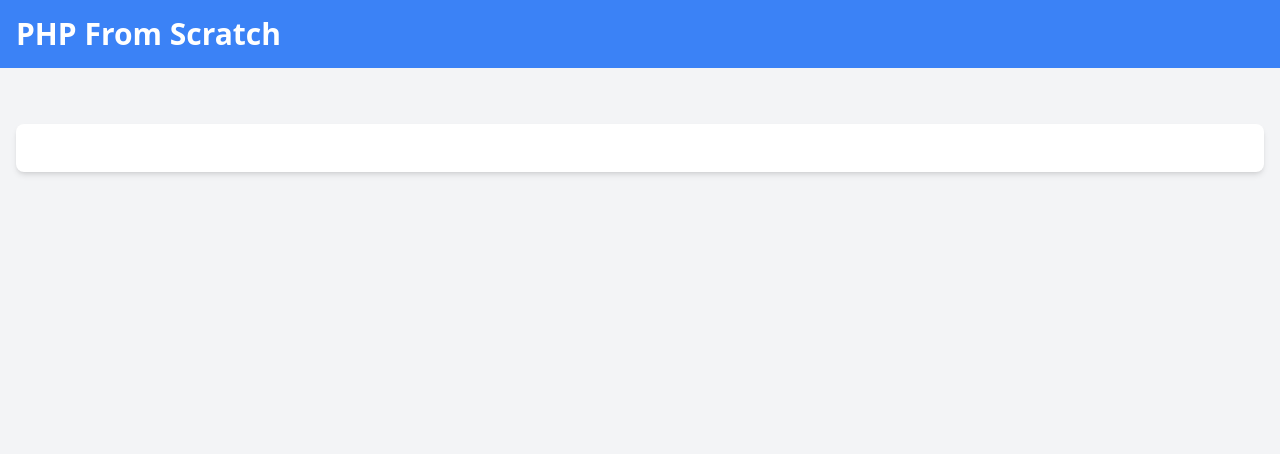
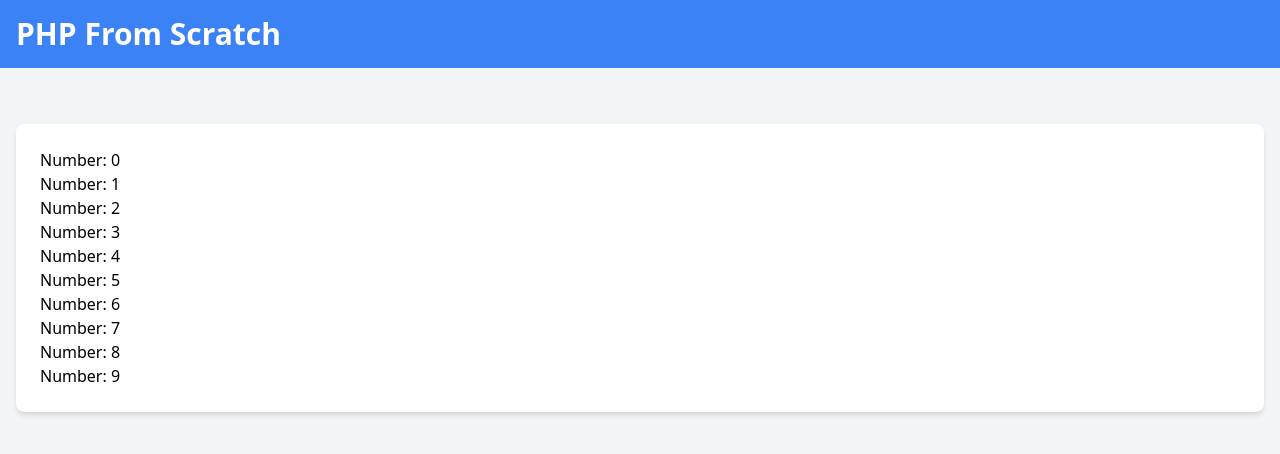
Before and after one commit to NizarKhan0/learn-php, a PHP site: page / in a window 1280 px wide. Shown: the top 454 px of the page. Run offline with PHP 8.4, Linux system fonts and the light colour scheme; some libraries are stand-ins or nearby versions.

Commit message:
basic loops

```diff
--- a/source-1/fundamental/02-arrays-and-iteration/06-basic-loops/index.php
+++ b/source-1/fundamental/02-arrays-and-iteration/06-basic-loops/index.php
@@ -1,3 +1,28 @@
+<?php
+
+//basic for loop
+// for($i = 0; $i <= 10; $i++) {
+//     echo $i . '<br/>';
+// }
+
+//basic while loop
+// $i = 0;
+
+// while($i < 10) {
+//     echo $i . '<br/>';
+//     $i++;
+// }
+
+//basic do while loop
+// $i = 0;
+
+// do {
+//     echo $i . '<br/>';
+//     $i++;
+// } while ($i < 10);
+?>
+
+
 <!DOCTYPE html>
 <html lang="en">
 
@@ -9,14 +34,35 @@
 </head>
 
 <body class="bg-gray-100">
-    <header class="bg-blue-500 text-white p-4">
+    <header class="p-4 text-white bg-blue-500">
         <div class="container mx-auto">
             <h1 class="text-3xl font-semibold">PHP From Scratch</h1>
         </div>
     </header>
-    <div class="container mx-auto p-4 mt-4">
-        <div class="bg-white rounded-lg shadow-md p-6 mt-6">
+    <div class="container p-4 mx-auto mt-4">
+        <div class="p-6 mt-6 bg-white rounded-lg shadow-md">
             <!-- Output -->
+            <!-- <ul>
+                <?php for ($i = 0; $i <= 10; $i++) : ?>
+                    <li>Number: <?= $i; ?></li>
+                <?php endfor; ?>
+            </ul> -->
+
+            <!-- <ul>
+                <?php $i = 0;
+                while ($i < 10) : ?>
+                    <li>Number: <?= $i; ?></li>
+                <?php $i++;
+                endwhile; ?>
+            </ul> -->
+
+            <ul>
+                <?php $i = 0; do { ?>
+                    <li>Number: <?= $i; ?></li>
+                <?php $i++;
+                } while ($i < 10); ?>
+            </ul>
+
         </div>
     </div>
 </body>
```
